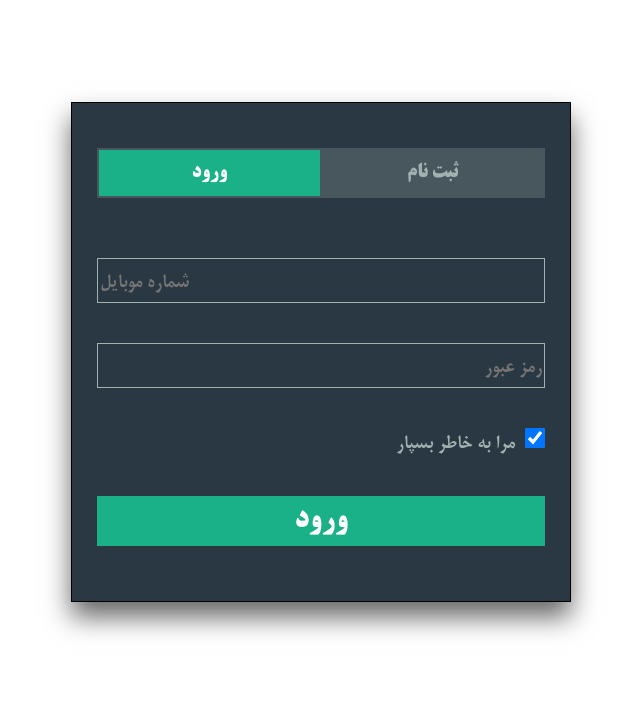
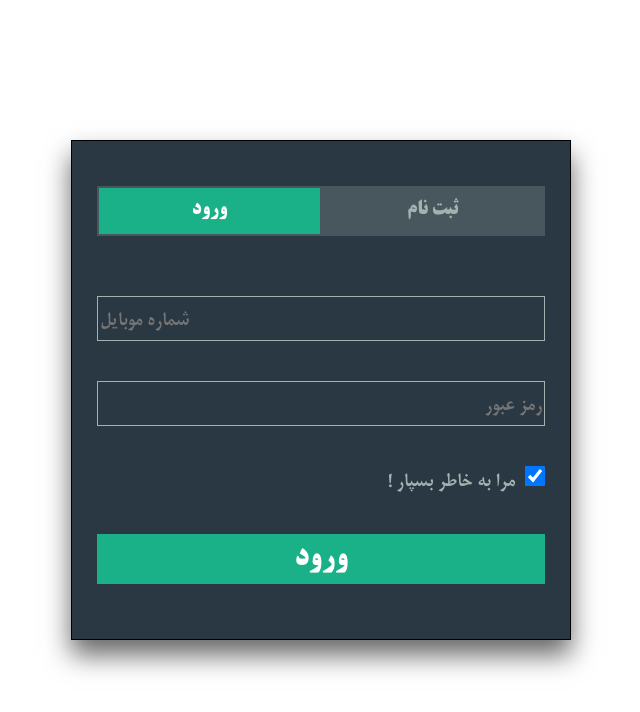
Before and after one commit to Ftm-Zaka02/Messenger-Project, a PHP site: page / in a window 1280 px wide. Shown: the top 712 px of the page, without its empty margins (319-959 px from the left). Run offline with PHP 8.4, Linux system fonts and the light colour scheme.

Commit message:
change style4

```diff
--- a/SignUp/index.html
+++ b/SignUp/index.html
@@ -6,6 +6,7 @@
     <title>Sign Up Form</title>
     <link rel="stylesheet" href="normalizer.css" />
     <link rel="stylesheet" href="style.css" />
+    <link rel="icon" href="icon.jpg">
   </head>
   <body>
     <form action="/">
@@ -21,7 +22,7 @@
         </table>
 
         <div class="input">
-          <input maxlength="11" type="tel" placeholder="شماره موبایل" />
+          <input inputmode="tel" maxlength="11" type="tel" placeholder="شماره موبایل" />
         </div>
 
         <div class="input">
--- a/SignUp/style.css
+++ b/SignUp/style.css
@@ -20,9 +20,10 @@ body {
   height: 500px;
   margin-left: auto;
   margin-right: auto;
-  margin-top: 8%;
   background: rgba(19, 35, 47, 0.9);
   box-shadow: 0 15px 25px rgba(0,0,0,.6);
+  position: relative;
+  top: 140px;
 }
 .tab-group {
   width: 90%;
--- a/index.html
+++ b/index.html
@@ -6,6 +6,7 @@
     <title>Login Form</title>
     <link rel="stylesheet" href="normalizer.css" />
     <link rel="stylesheet" href="style.css" />
+    <link rel="icon" href="icon.jpg">
   </head>
   <body>
     <form action="/">
@@ -21,7 +22,7 @@
         </table>
 
         <div class="input">
-          <input maxlength="11" type="tel" placeholder="شماره موبایل" />
+          <input inputmode="tel" maxlength="11" type="tel" placeholder="شماره موبایل" />
         </div>
 
         <div class="input">
@@ -36,7 +37,7 @@
               color: #a0b3b0;
               font-weight: bold;
             "
-            >مرا به خاطر بسپار</span
+            >مرا به خاطر بسپار !</span
           >
         </div>
 
--- a/style.css
+++ b/style.css
@@ -20,9 +20,10 @@ body {
   height: 500px;
   margin-left: auto;
   margin-right: auto;
-  margin-top: 8%;
   background: rgba(19, 35, 47, 0.9);
   box-shadow: 0 15px 25px rgba(0,0,0,.6);
+  position: relative;
+  top: 140px;
 }
 .tab-group {
   width: 90%;
```
Also changed, not shown: icon.jpg (added).
